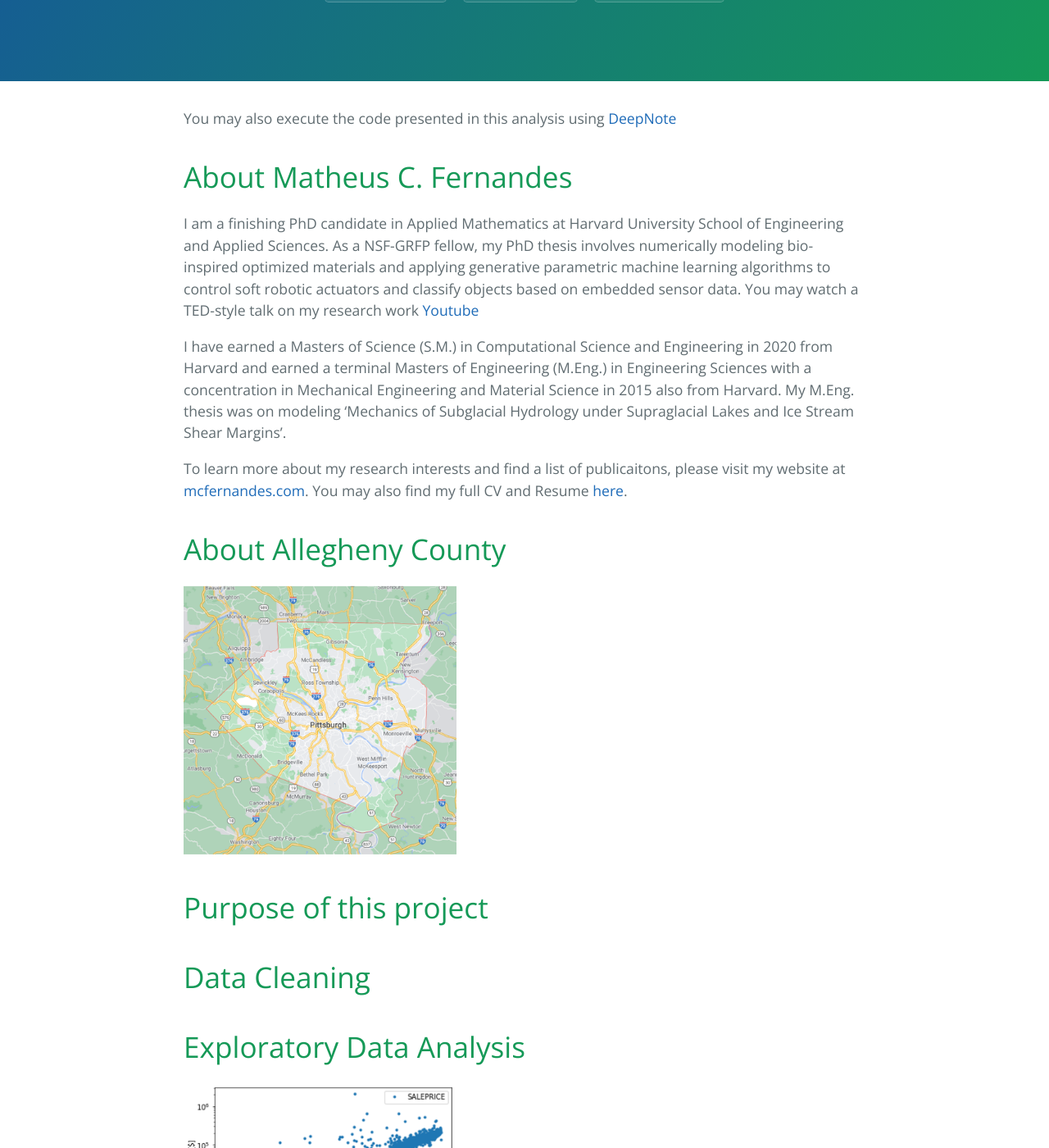
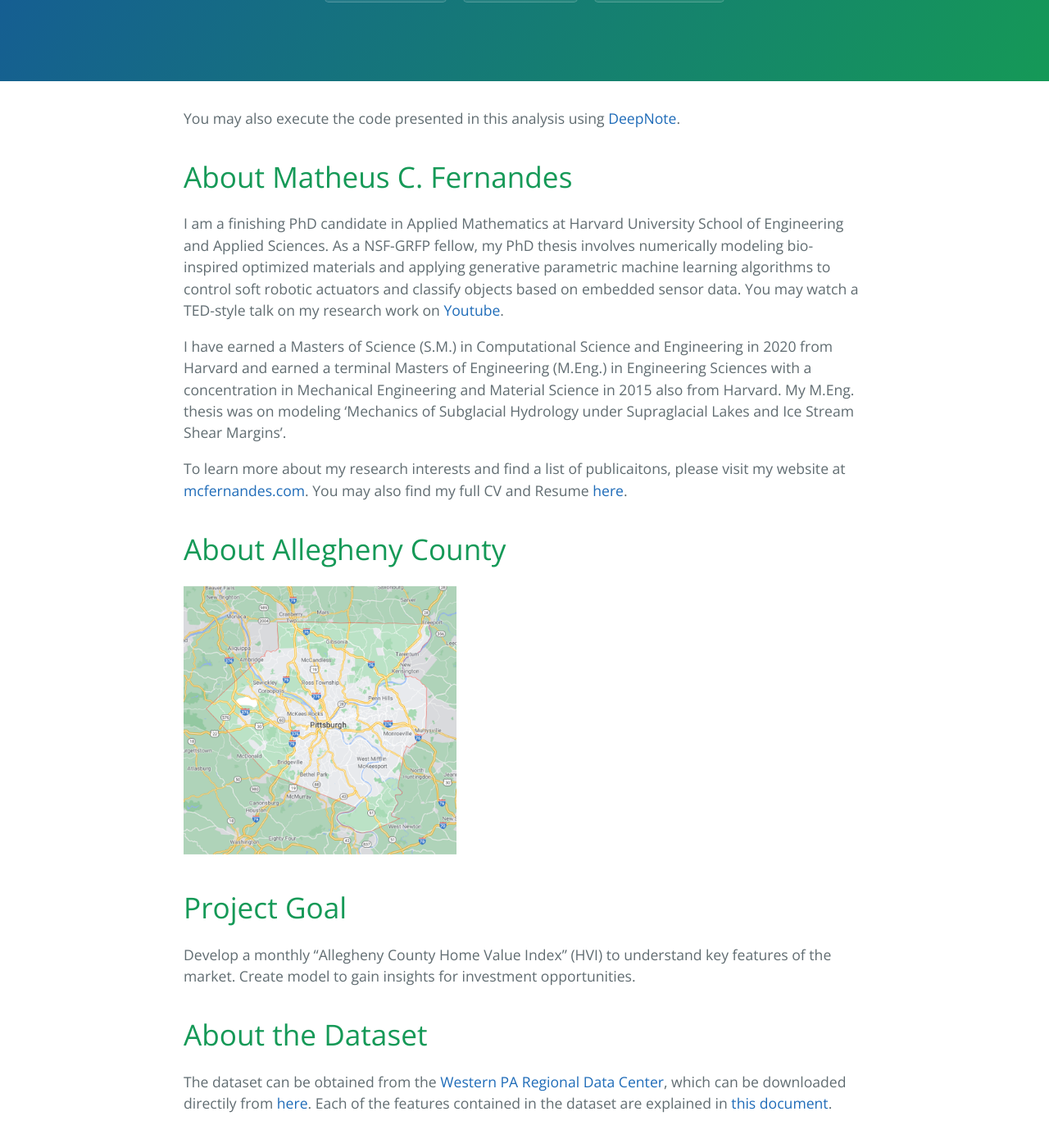
Before and after one commit to matheuscfernandes/fidelity-interview, a Jekyll site: the page built from index.md, in a window 1280 px wide and 1400 px high, scrolled down 284 px. Shown: the whole window at 82% size. Built offline with Jekyll 4.4.1, drawn with Linux system fonts in a browser that asks for light colours; some of the changed text lies outside the part shown.

Commit message:
added documents

```diff
--- a/index.md
+++ b/index.md
@@ -4,10 +4,10 @@ title: Allegheny County House Value Index
 description: A Case Study presented to Fidelity Managment & Research Interview Committee
 ---
 
-You may also execute the code presented in this analysis using [DeepNote](http://fer.me/fidelity-nb)
+You may also execute the code presented in this analysis using [DeepNote](http://fer.me/fidelity-nb).
 
 # About Matheus C. Fernandes
-I am a finishing PhD candidate in Applied Mathematics at Harvard University School of Engineering and Applied Sciences. As a NSF-GRFP fellow, my PhD thesis involves numerically modeling bio-inspired optimized materials and applying generative parametric machine learning algorithms to control soft robotic actuators and classify objects based on embedded sensor data. You may watch a TED-style talk on my research work [Youtube](https://youtu.be/u16FjNGMoEs)
+I am a finishing PhD candidate in Applied Mathematics at Harvard University School of Engineering and Applied Sciences. As a NSF-GRFP fellow, my PhD thesis involves numerically modeling bio-inspired optimized materials and applying generative parametric machine learning algorithms to control soft robotic actuators and classify objects based on embedded sensor data. You may watch a TED-style talk on my research work on [Youtube](https://youtu.be/u16FjNGMoEs).
 
 I have earned a Masters of Science (S.M.) in Computational Science and Engineering in 2020 from Harvard and earned a terminal Masters of Engineering (M.Eng.) in Engineering Sciences with a concentration in Mechanical Engineering and Material Science in 2015 also from Harvard. My M.Eng. thesis was on modeling 'Mechanics of Subglacial Hydrology under Supraglacial Lakes and Ice Stream Shear Margins'.
 
@@ -17,14 +17,19 @@ To learn more about my research interests and find a list of publicaitons, pleas
 # About Allegheny County
 <img src="./assets/alleghenyct.png" width='40%'>
 
-# Purpose of this project
+# Project Goal
+Develop a monthly “Allegheny County Home Value Index” (HVI) to understand key features of the market. Create model to gain insights for investment opportunities.
+
+# About the Dataset
+The dataset can be obtained from the [Western PA Regional Data Center](https://data.wprdc.org/dataset/property-assessments), which can be downloaded directily from [here](https://www.dropbox.com/s/ordhz0pszt4v4x7/assessments.csv?dl=1). Each of the features contained in the dataset are explained in [this document](./assets/property-assessment-data-dictionaryrev.pdf).
 
 # Data Cleaning
+
+
 
 # Exploratory Data Analysis
 
 <img src="./assets/saledate.png" width='40%'>
-<!-- ![SalePrice-Time](./assets/saledate.png) -->
 
 <img src="./assets/geolocation.png" width='40%'>
 
@@ -42,9 +47,15 @@ To learn more about my research interests and find a list of publicaitons, pleas
 # Model Exploration
 
 # Computing HVI
+## Method
+
+## Assumptions
 
 # Conclusions
 
+Based on the resutls obtained from the model alone under the stated assumptions, I do not suggest investing in the housing stock on Allegheny county at the moment. If the costumer currenly holds properties holdings at the moment, I would recommend liquidating the assets
+
+However, uncertainties arising  unaccounting for additional
 
 
 <!-- Text can be **bold**, _italic_, or ~~strikethrough~~.
```
Also changed, not shown: 1 other file.
